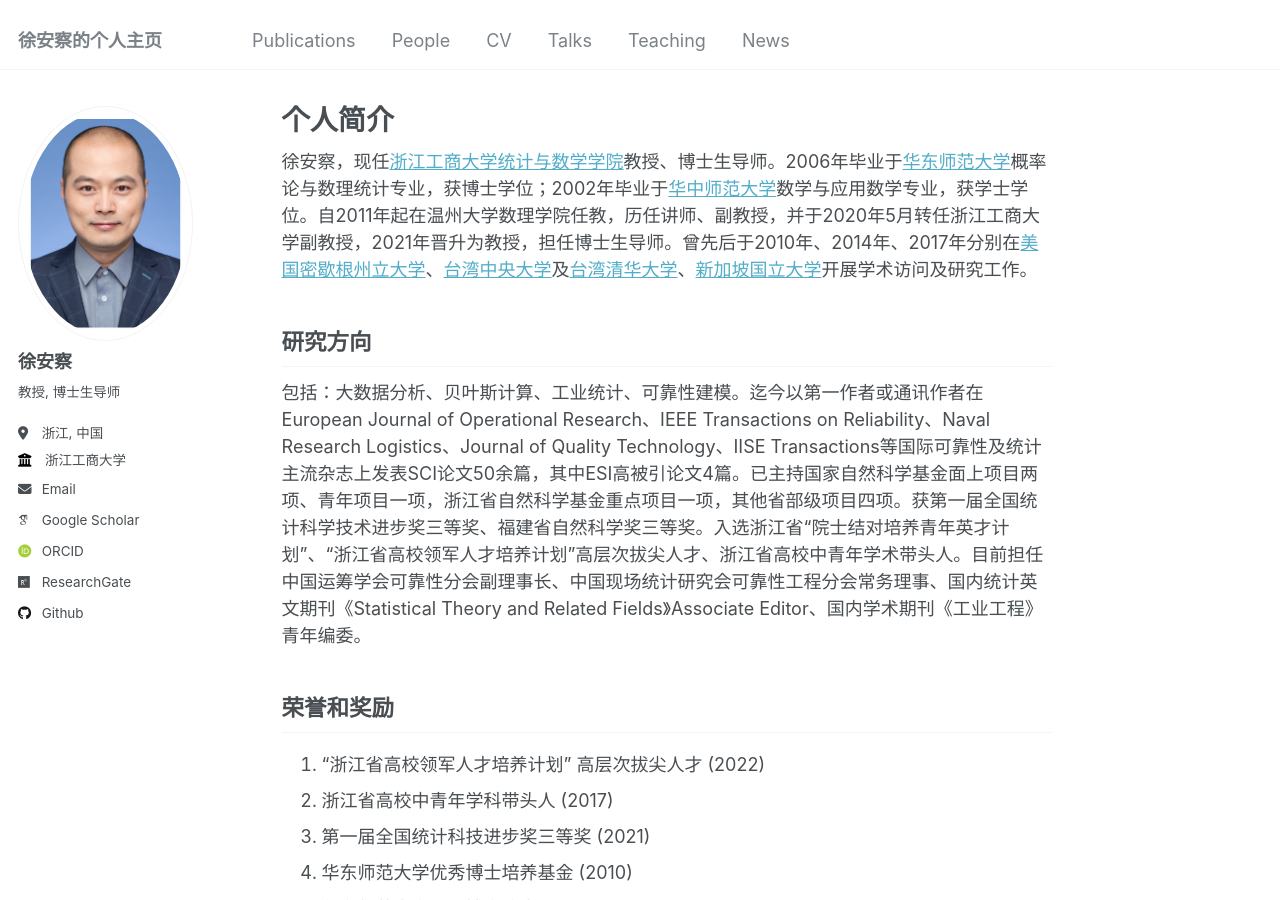
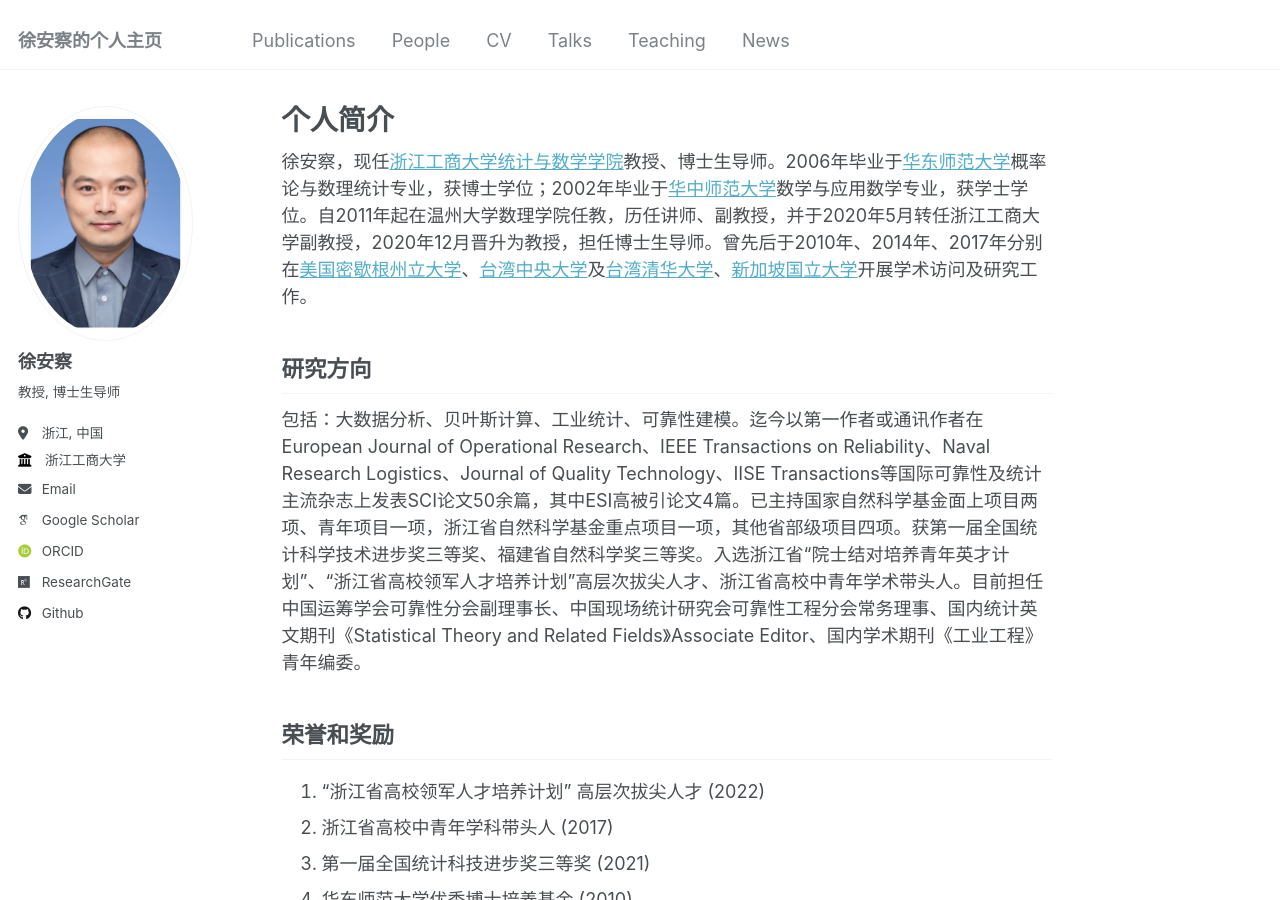
Before and after one commit to liangliangzhuang/liangliangzhuang.github.io, a Jekyll site: the page built from _pages/about.md, in a window 1280 px wide and 900 px high. Built offline with Jekyll 4.4.1, drawn with Linux system fonts in a browser that asks for light colours; some web fonts are replaced.

Commit message:
Update about.md

```diff
--- a/_pages/about.md
+++ b/_pages/about.md
@@ -9,7 +9,7 @@ redirect_from:
 
 
 
-徐安察，现任[浙江工商大学统计与数学学院](http://tjjy.zjgsu.edu.cn/)教授、博士生导师。2006年毕业于[华东师范大学](https://www.ecnu.edu.cn/)概率论与数理统计专业，获博士学位；2002年毕业于[华中师范大学](https://www.ccnu.edu.cn/)数学与应用数学专业，获学士学位。自2011年起在温州大学数理学院任教，历任讲师、副教授，并于2020年5月转任浙江工商大学副教授，2021年晋升为教授，担任博士生导师。曾先后于2010年、2014年、2017年分别在[美国密歇根州立大学](https://msu.edu/)、[台湾中央大学](https://www.ncu.edu.tw/tw/)及[台湾清华大学](https://www.nthu.edu.tw/)、[新加坡国立大学](https://nus.edu.sg/cn)开展学术访问及研究工作。
+徐安察，现任[浙江工商大学统计与数学学院](http://tjjy.zjgsu.edu.cn/)教授、博士生导师。2006年毕业于[华东师范大学](https://www.ecnu.edu.cn/)概率论与数理统计专业，获博士学位；2002年毕业于[华中师范大学](https://www.ccnu.edu.cn/)数学与应用数学专业，获学士学位。自2011年起在温州大学数理学院任教，历任讲师、副教授，并于2020年5月转任浙江工商大学副教授，2020年12月晋升为教授，担任博士生导师。曾先后于2010年、2014年、2017年分别在[美国密歇根州立大学](https://msu.edu/)、[台湾中央大学](https://www.ncu.edu.tw/tw/)及[台湾清华大学](https://www.nthu.edu.tw/)、[新加坡国立大学](https://nus.edu.sg/cn)开展学术访问及研究工作。
 
 ## 研究方向
 
```
